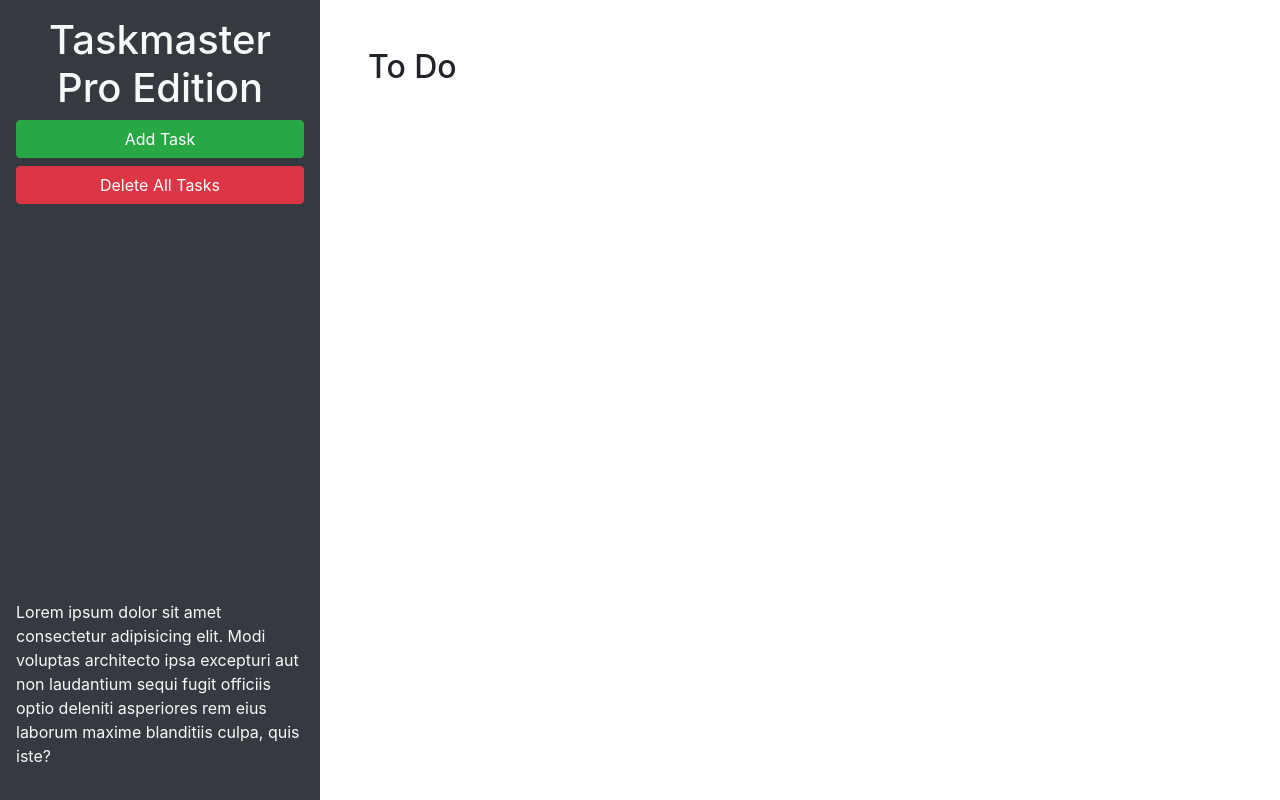
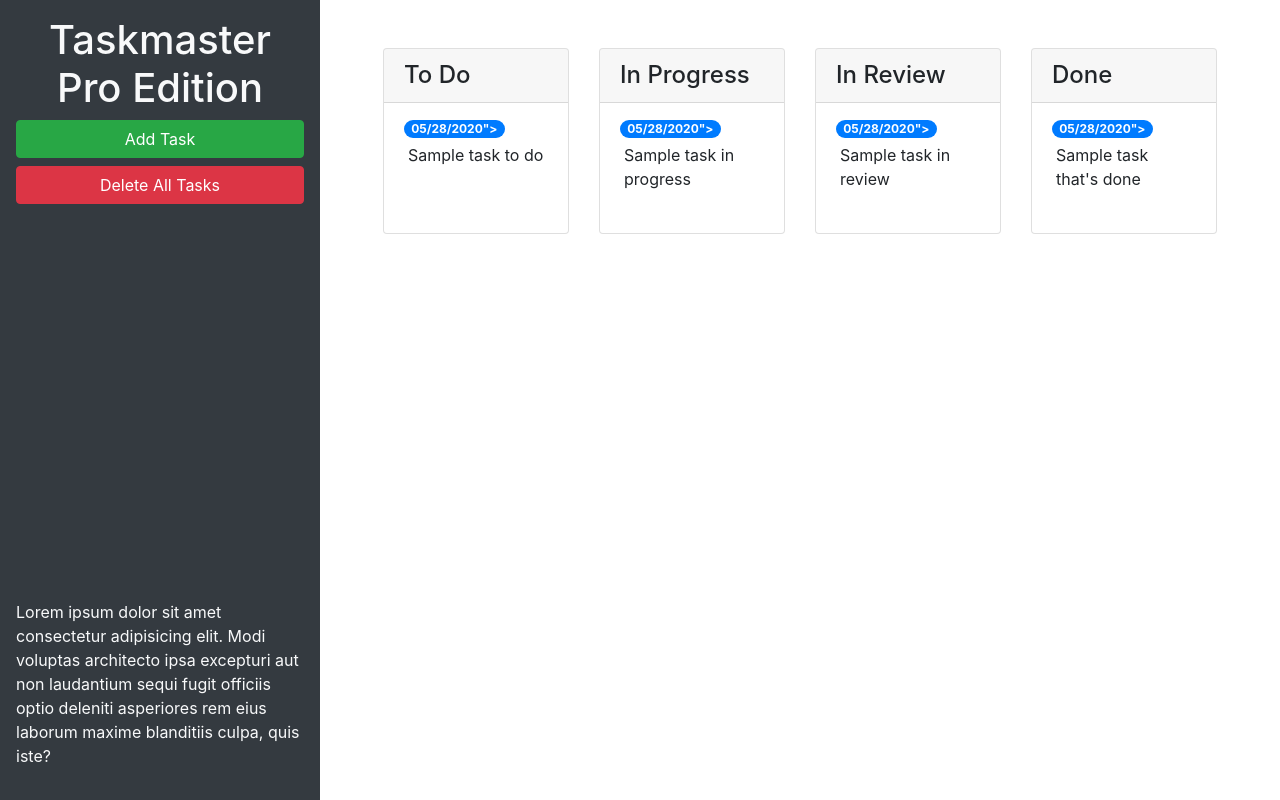
Before and after one commit to SGiel/taskmaster-pro, a plain HTML site: page index.html in a window 1280 px wide. Drawn offline with nearby package versions, Linux system fonts and the light colour scheme.

Commit message:
added columns and refined modal

```diff
--- a/index.html
+++ b/index.html
@@ -24,9 +24,67 @@
       </p>
     </header>
     <main class="col-12 col-lg-9">
-      <div class="m-5">
-        <h2>To Do</h2>
-        <ul id="list-toDo" class="list-group"> </ul>
+      <div class="m-5 row justify-content-around">
+        <!-- todo start -->
+        <div class="col-12 col-md-6 col-xl-3 mb-3">
+          <div class="card">
+            <h4 class="card-header">
+              To Do
+            </h4>
+            <ul id="list-toDo" class="list-group list-group-flush">
+              <li class="list-group-item">
+                <span class="badge badge-primary badge-pill">05/28/2020"></span>
+                <p class="m-1">Sample task to do</p>
+              </li>
+            </ul>
+          </div>
+        </div>
+        <!-- todo end -->
+        <!-- in progress start -->
+        <div class="col-12 col-md-6 col-xl-3 mb-3">
+          <div class="card">
+            <h4 class="card-header">
+              In Progress
+            </h4>
+            <ul id="list-inProgress" class="list-group list-group-flush">
+              <li class="list-group-item">
+                <span class="badge badge-primary badge-pill">05/28/2020"></span>
+                <p class="m-1">Sample task in progress</p>
+              </li>
+            </ul>
+          </div>
+        </div>
+        <!-- in progress end -->
+        <!-- in review start -->
+        <div class="col-12 col-md-6 col-xl-3 mb-3">
+          <div class="card">
+            <h4 class="card-header">
+              In Review
+            </h4>
+            <ul id="list-inReview" class="list-group list-group-flush">
+              <li class="list-group-item">
+                <span class="badge badge-primary badge-pill">05/28/2020"></span>
+                <p class="m-1">Sample task in review</p>
+              </li>
+            </ul>
+          </div>
+        </div>
+        <!-- in review end -->
+        <!-- done start -->
+        <div class="col-12 col-md-6 col-xl-3 mb-3">
+          <div class="card">
+            <h4 class="card-header">
+              Done
+            </h4>
+            <ul id="list-done" class="list-group list-group-flush">
+              <li class="list-group-item">
+                <span class="badge badge-primary badge-pill">05/28/2020"></span>
+                <p class="m-1">Sample task that's done</p>
+              </li>
+            </ul>
+          </div>
+        </div>
+        <!-- in review end -->
       </div>
     </main>
   </div>
@@ -46,11 +104,11 @@
           <form>
             <div class="form-group">
               <label for="modalTaskDescription">Task description</label>
-              <textarea id="modalTaskDescription" rows="3"></textarea>
+              <textarea id="modalTaskDescription" rows="3" class="form-control"></textarea>
             </div>
             <div class="form-group">
               <label for="modalDueDate">Due date</label>
-              <input type="text" id="modalDueDate" placeholder="mm/dd/yyyy" autocomplete="off" />
+              <input type="text" class="form-control" id="modalDueDate" placeholder="mm/dd/yyyy" autocomplete="off" />
             </div>
           </form>
         </div>
```
Also changed, not shown: assets/js/script.js (+4 -4 lines).
